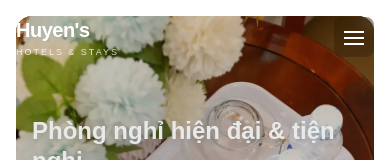
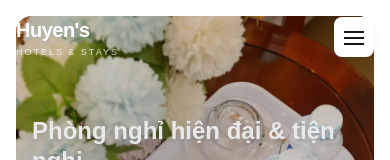
Before and after one commit to anhthuanhp/huyens-hotels-stays, a Next.js app: page / in a window 390 px wide. Shown: the top 160 px of the page. Built offline with nearby package versions, Linux system fonts and the light colour scheme; no server answers; the database is empty.

Commit message:
Sửa mobile header

```diff
--- a/app/components/Header.tsx
+++ b/app/components/Header.tsx
@@ -82,7 +82,6 @@ export default function Header() {
             MENU DESKTOP
             ===================================================== */}
         <nav className="hidden items-center gap-8 md:flex">
-          {/* TRANG CHỦ */}
           <Link
             href="/"
             className="text-sm font-medium text-white transition hover:text-sky-300"
@@ -90,7 +89,6 @@ export default function Header() {
             {isVi ? "Trang chủ" : "Home"}
           </Link>
 
-          {/* KHÁCH SẠN */}
           <Link
             href="/#hotels"
             className="text-sm font-medium text-white transition hover:text-sky-300"
@@ -98,7 +96,6 @@ export default function Header() {
             {isVi ? "Khách sạn" : "Hotels"}
           </Link>
 
-          {/* PHÒNG */}
           <Link
             href="/phong"
             className="text-sm font-medium text-white transition hover:text-sky-300"
@@ -106,7 +103,6 @@ export default function Header() {
             {isVi ? "Phòng" : "Rooms"}
           </Link>
 
-          {/* TRẢI NGHIỆM */}
           <Link
             href="/trai-nghiem"
             className="text-sm font-medium text-white transition hover:text-sky-300"
@@ -114,7 +110,6 @@ export default function Header() {
             {isVi ? "Trải nghiệm" : "Experiences"}
           </Link>
 
-          {/* BLOG */}
           <Link
             href="/blog"
             className="text-sm font-medium text-white transition hover:text-sky-300"
@@ -122,7 +117,6 @@ export default function Header() {
             Blog
           </Link>
 
-          {/* LIÊN HỆ */}
           <Link
             href="/lien-he"
             className="text-sm font-medium text-white transition hover:text-sky-300"
@@ -139,7 +133,6 @@ export default function Header() {
               LANGUAGE DESKTOP
               =================================================== */}
           <div className="hidden items-center gap-2 md:flex">
-            {/* TIẾNG VIỆT */}
             <button
               type="button"
               onClick={() => changeLanguage("vi")}
@@ -175,11 +168,8 @@ export default function Header() {
               <span>VI</span>
             </button>
 
-            <span className="text-white/30">
-              |
-            </span>
+            <span className="text-white/30">|</span>
 
-            {/* TIẾNG ANH */}
             <button
               type="button"
               onClick={() => changeLanguage("en")}
@@ -206,28 +196,24 @@ export default function Header() {
                   fill="#012169"
                 />
 
-                {/* WHITE DIAGONALS */}
                 <path
                   d="M0 0L28 20M28 0L0 20"
                   stroke="#FFFFFF"
                   strokeWidth="4"
                 />
 
-                {/* RED DIAGONALS */}
                 <path
                   d="M0 0L28 20M28 0L0 20"
                   stroke="#C8102E"
                   strokeWidth="2"
                 />
 
-                {/* WHITE CROSS */}
                 <path
                   d="M14 0V20M0 10H28"
                   stroke="#FFFFFF"
                   strokeWidth="6"
                 />
 
-                {/* RED CROSS */}
                 <path
                   d="M14 0V20M0 10H28"
                   stroke="#C8102E"
@@ -247,11 +233,11 @@ export default function Header() {
             onClick={() => setMobileMenuOpen((value) => !value)}
             aria-label={mobileMenuOpen ? "Close menu" : "Open menu"}
             aria-expanded={mobileMenuOpen}
-            className="flex h-10 w-10 items-center justify-center rounded-lg bg-black/20 text-white backdrop-blur-sm transition hover:bg-black/30 md:hidden"
+            className="flex h-10 w-10 items-center justify-center rounded-lg bg-white text-neutral-900 shadow-md transition hover:bg-neutral-100 md:hidden"
           >
             <span className="relative block h-5 w-5">
               <span
-                className={`absolute left-0 top-1 block h-0.5 w-5 bg-white transition ${
+                className={`absolute left-0 top-1 block h-0.5 w-5 bg-neutral-900 transition ${
                   mobileMenuOpen
                     ? "translate-y-2 rotate-45"
                     : ""
@@ -259,7 +245,7 @@ export default function Header() {
               />
 
               <span
-                className={`absolute left-0 top-2.5 block h-0.5 w-5 bg-white transition ${
+                className={`absolute left-0 top-2.5 block h-0.5 w-5 bg-neutral-900 transition ${
                   mobileMenuOpen
                     ? "opacity-0"
                     : "opacity-100"
@@ -267,7 +253,7 @@ export default function Header() {
               />
 
               <span
-                className={`absolute left-0 top-4 block h-0.5 w-5 bg-white transition ${
+                className={`absolute left-0 top-4 block h-0.5 w-5 bg-neutral-900 transition ${
                   mobileMenuOpen
                     ? "-translate-y-1 -rotate-45"
                     : ""
@@ -364,9 +350,7 @@ export default function Header() {
                 <span>VI</span>
               </button>
 
-              <span className="text-white/30">
-                |
-              </span>
+              <span className="text-white/30">|</span>
 
               <button
                 type="button"
```
